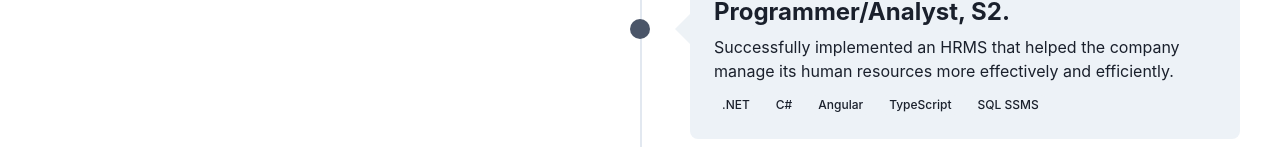
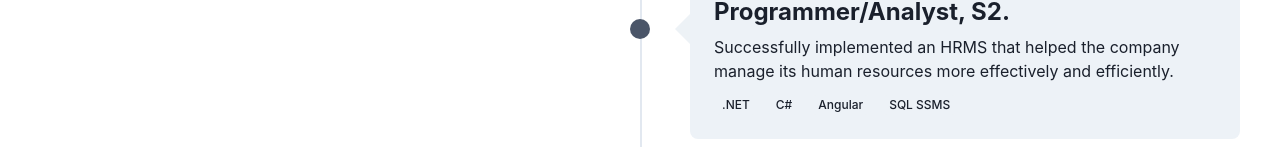
Before and after one commit to calvsssx/calvin-portfolio, a Next.js app: page / in a window 1280 px wide. Shown: the part 805-952 px from the top of the page. Built offline with nearby package versions, Linux system fonts and the light colour scheme; no server answers.

Commit message:
updated constants with mbp

```diff
--- a/constant/index.tsx
+++ b/constant/index.tsx
@@ -68,7 +68,7 @@ const milestones = [
     description: `Successfully implemented an HRMS that helped the
       company manage its human resources more
       effectively and efficiently.`,
-    stack: [".NET", "C#", "Angular", "TypeScript", "SQL SSMS"],
+    stack: [".NET", "C#", "Angular", "SQL SSMS"],
   },
   {
     id: 3,
@@ -88,7 +88,7 @@ const milestones = [
   },
   {
     id: 5,
-    date: "2015 - 2021",
+    date: "2015 - 2019",
     title: "Graduated from University of Santo Tomas",
     description:
       "Graduated with a degree of Bachelor of Science in Information Technology.",
```
